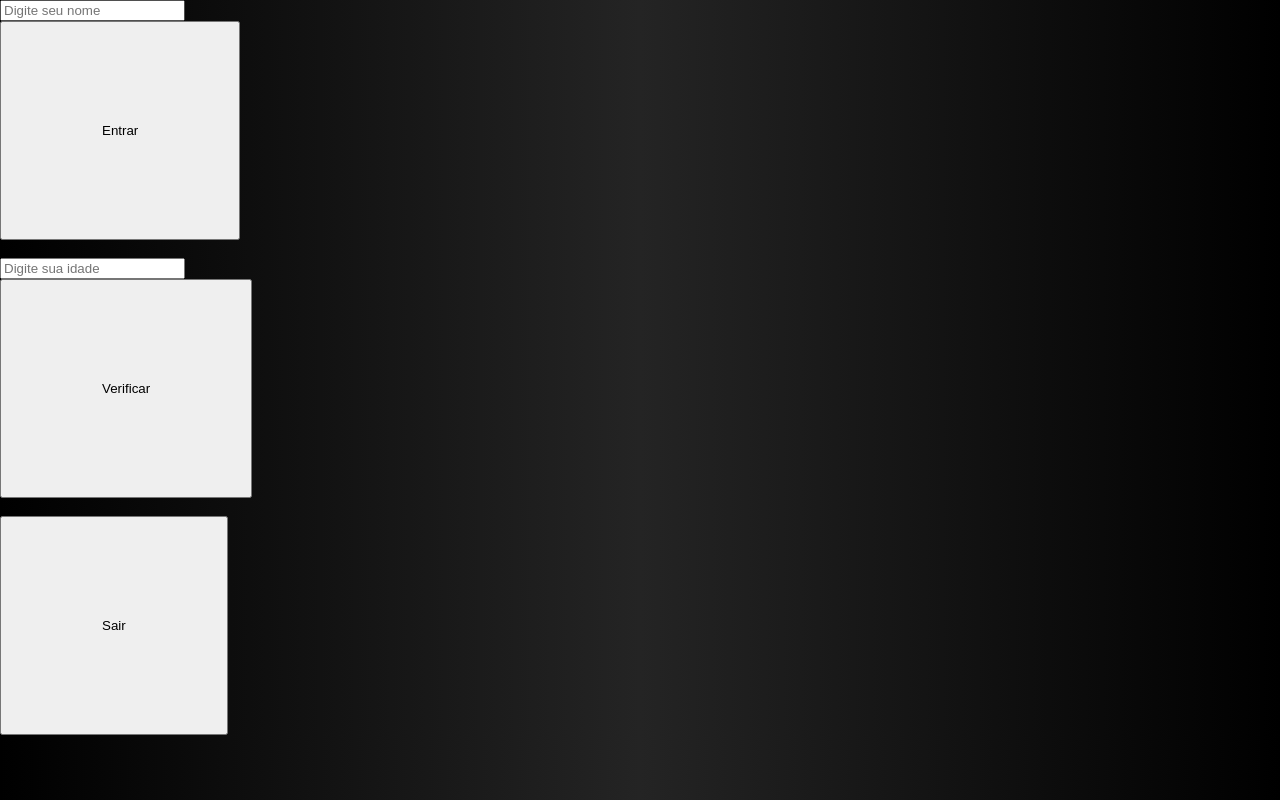
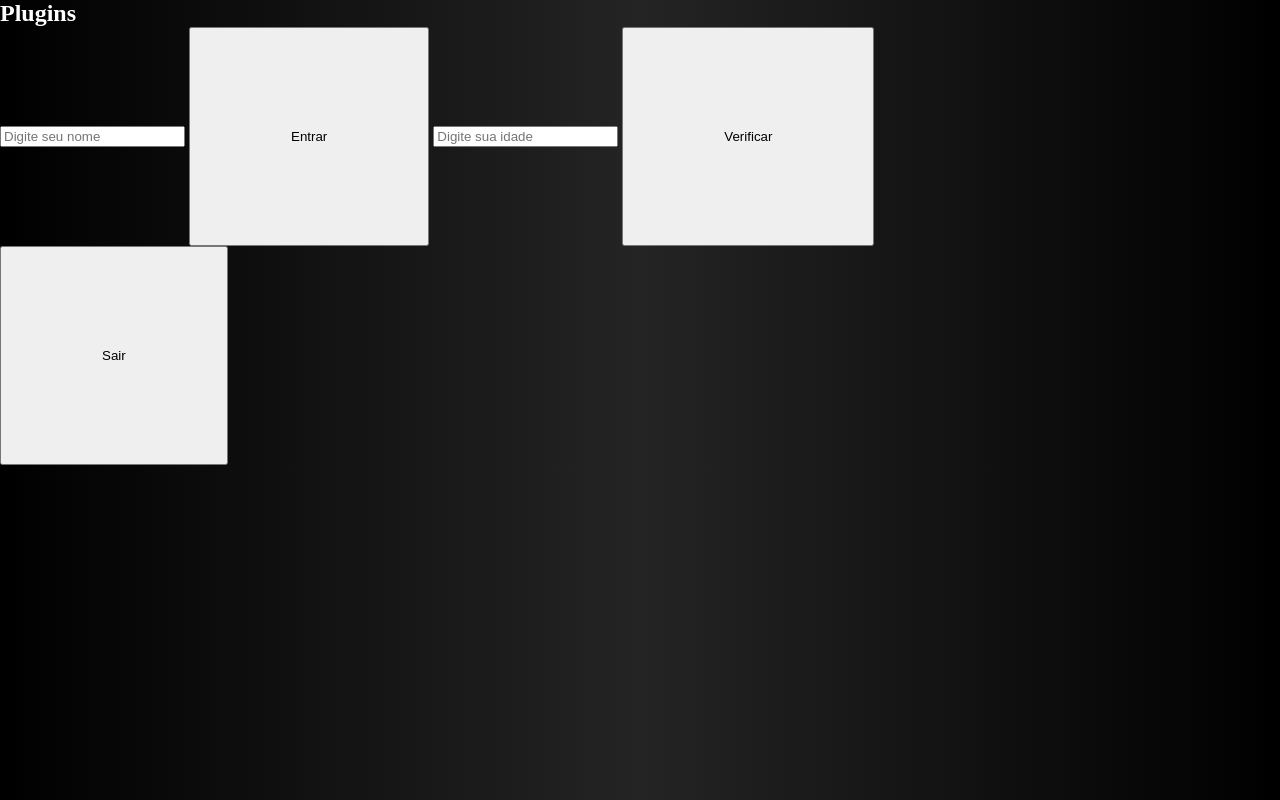
Before and after one commit to vitor3D/VibrationJs, a website: page www/index.html in a window 1280 px wide. Drawn offline with Linux system fonts and the light colour scheme.

Commit message:
update struct

```diff
--- a/www/index.html
+++ b/www/index.html
@@ -6,21 +6,25 @@
   <meta http-equiv="Content-Security-Policy" content="default-src * data: gap: https://ssl.gstatic.com; style-src * 'unsafe-inline'; script-src * 'unsafe-inline' 'unsafe-eval'">
   <script src="components/loader.js"></script>
   <script src="lib/onsenui/js/onsenui.min.js"></script>
-
   <link rel="stylesheet" href="components/loader.css">
   <link rel="stylesheet" href="css/style.css">
-
 </head>
 <body>
-    <main>
-        <form>
-            <input type= "text" id="name" name="name" placeholder="Digite seu nome"></input><br>
-            <input type= "button" class="button" name="entrar" value="Entrar" onclick="Mostar();"></input><br><br>
-            <input type= "number" name="idade" id="IdadeHtml" placeholder="Digite sua idade"></input><br>
-            <input type= "button" class="button" name="verificar" onclick="MostraIdade();" value="Verificar"></input><br><br>
-        </form>
-
-        <input type= "button" class="button" name="sair" onclick="Sair();" value="Sair"></input><br>
+    <main class="main">
+        <div class="container">
+            <div class="box">
+                    <h2>Plugins</h2>
+                <div class="inputs">
+                    <form>
+                        <input type= "text" id="name" name="name" placeholder="Digite seu nome"></input>
+                        <input type= "button" class="button" name="entrar" value="Entrar" onclick="Mostar();"></input>
+                        <input type= "number" name="idade" id="IdadeHtml" placeholder="Digite sua idade"></input>
+                        <input type= "button" class="button" name="verificar" onclick="MostraIdade();" value="Verificar"></input>
+                    </form>
+                    <input type= "button" class="button" name="sair" onclick="Sair();" value="Sair"></input>
+                </div>
+            </div>
+        </div>
     </main>
 
 <script>
@@ -55,7 +59,7 @@ function MostraIdade(){
     'Qual seu sexo?', // message
      onConfirm,            // callback to invoke with index of button pressed
     'Alerta',           // title
-    ['Homem','Mulher']     // buttonLabels
+    ['Homem','Mulher']
 );
     }
 }
```
